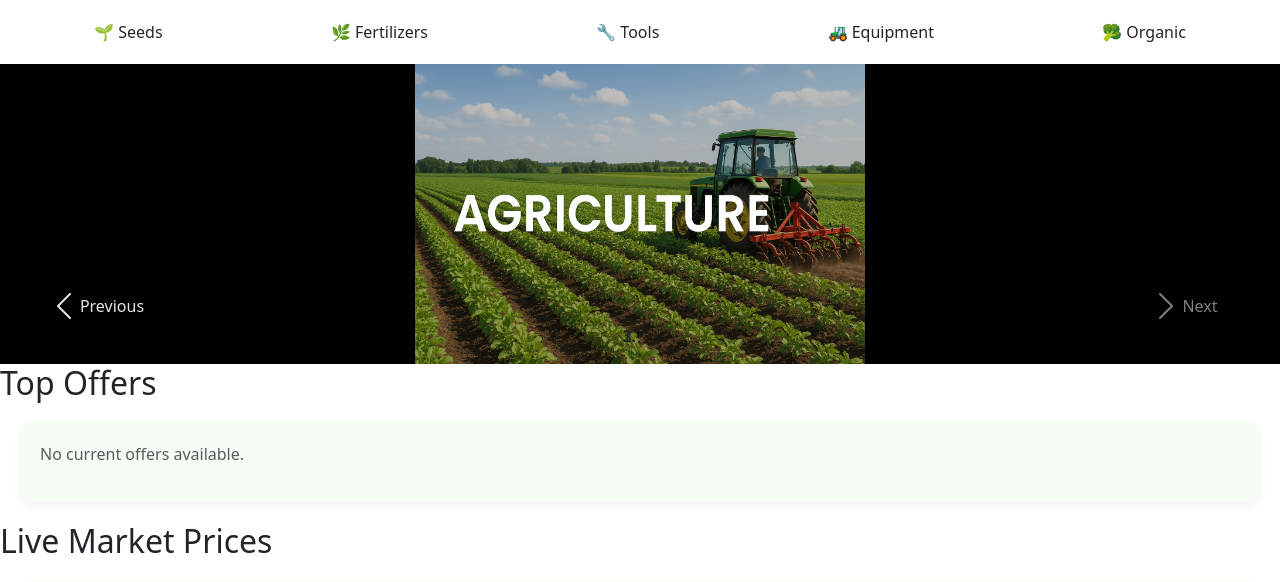
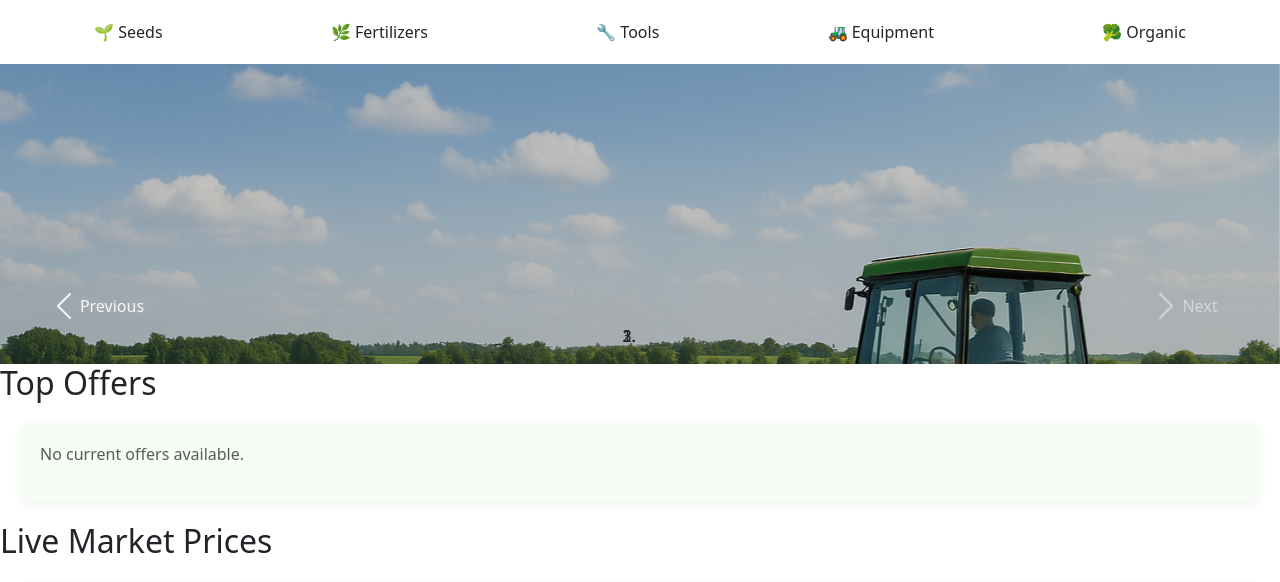
Before and after one commit to puttavijaykumar/Agribazaar, a Django app: page /buyer/dashboard/ in a window 1280 px wide. Shown: the part 94-676 px from the top of the page. Run offline with Django 5.2, Linux system fonts and the light colour scheme; the visitor is signed in with stand-in values (Sample User, id 1); some libraries are stand-ins or nearby versions.

Commit message:
buyer dashboard

```diff
--- a/static/css/styleBD.css
+++ b/static/css/styleBD.css
@@ -20,8 +20,8 @@ body {
 .carousel-inner img {
     height: 300px !important;
     width: 100% !important;
-    object-fit: contain;
-    background-color: #000; /* move the focus higher to show more of farmers */
+    object-fit: cover;
+    object-position: center top; /* move the focus higher to show more of farmers */
 }
 
 
```
Also changed, not shown: 1 other file.
